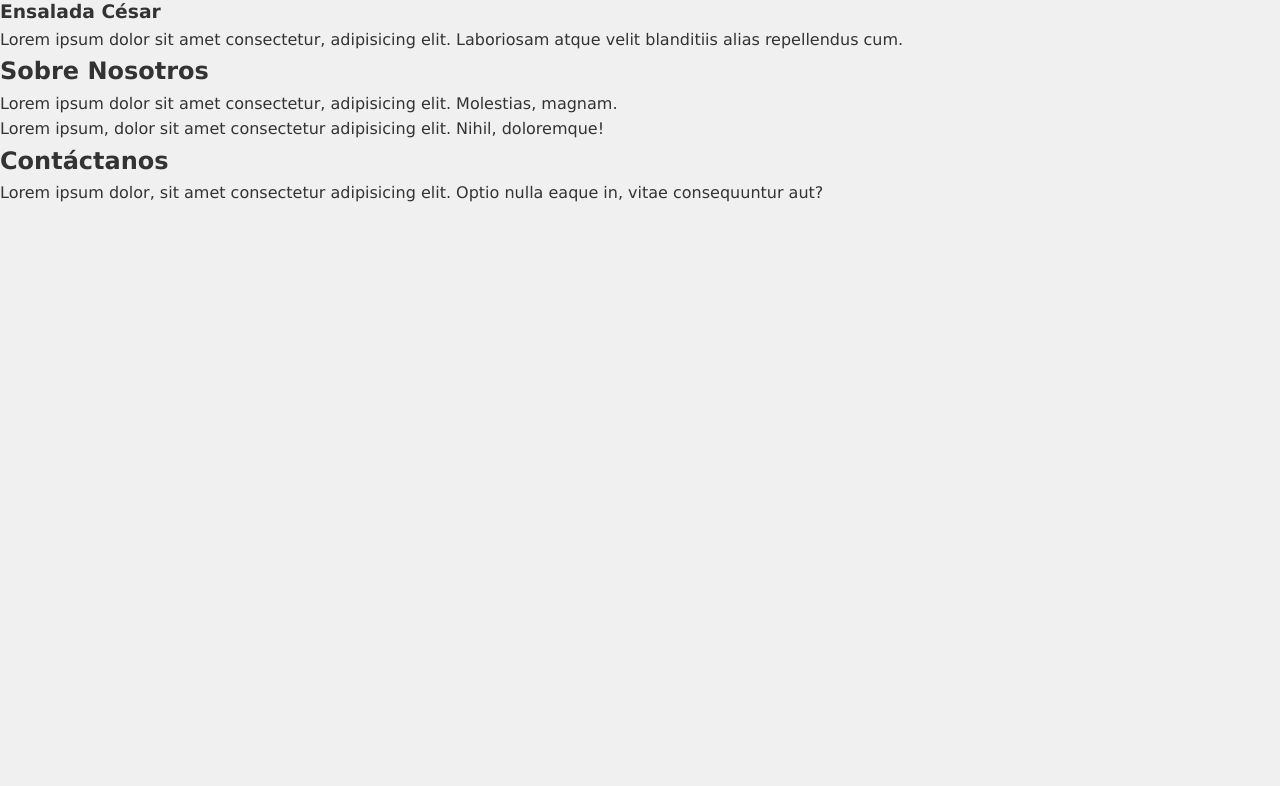
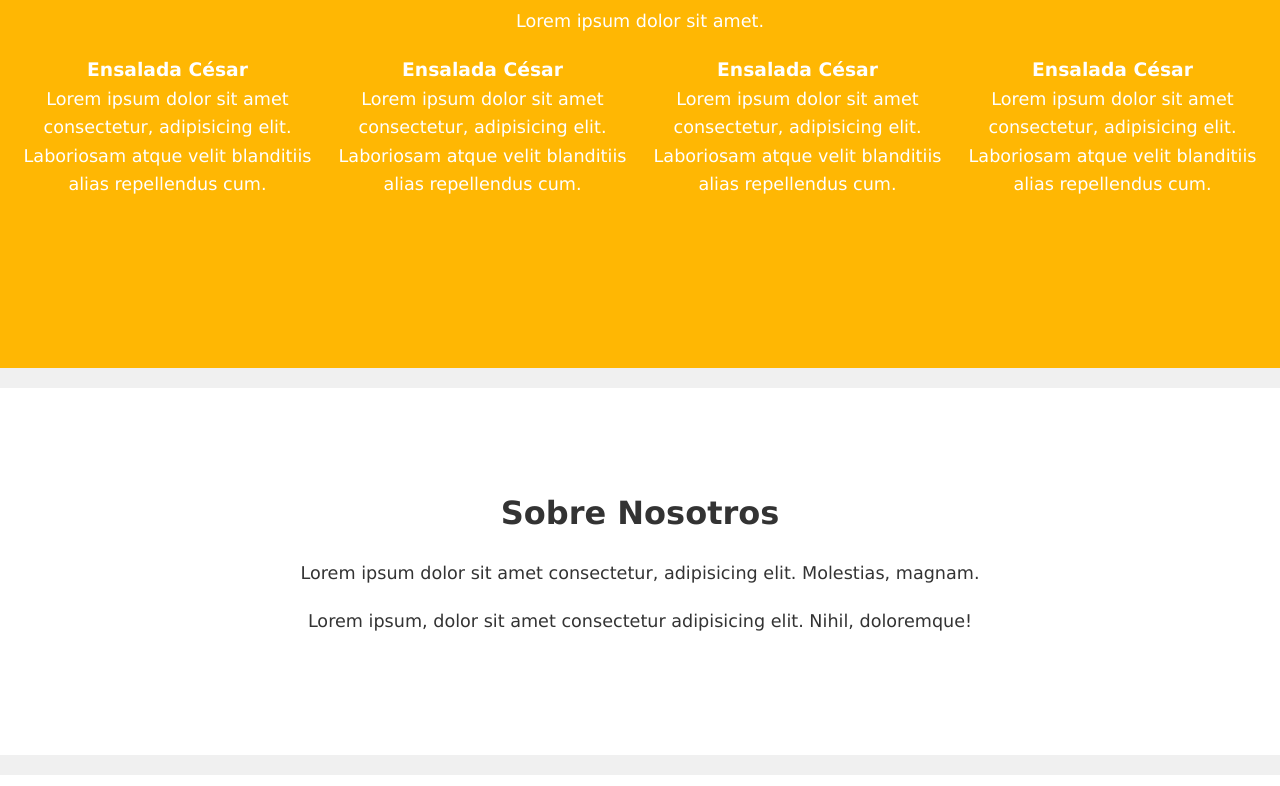
Before and after one commit to IFCD0110-Creacion-Publicacion-Web/Restaurante, a plain HTML site: page index.html in a window 1280 px wide. Shown: the part 234-1020 px from the top of the page. Before the commit the page ends 800 px from the top, so only its background shows below. Drawn offline with Linux system fonts and the light colour scheme.

Commit message:
actualizado

```diff
--- a/styles.css
+++ b/styles.css
@@ -107,4 +107,37 @@ body {
     .logo {
         margin-left: 10px;
     }
+
 }
+
+/* Secciones */
+.section {
+    padding: 100px 20px;
+    text-align: center;
+    background-color: #fff;
+    margin: 20px 0;
+}
+
+.hero {
+    background-color: #ffb703;
+    color: #fff;
+    padding: 150px 20px;
+
+}
+
+h2 {
+    margin-bottom: 20px;
+    font-size: 2rem;
+}
+
+p {
+    font-size: 1.1rem;
+    margin-bottom: 20px;
+}
+
+/* Estilos al menú (contenido) */
+.menu-grid {
+    display: grid;
+    grid-template-columns: repeat(auto-fit, minmax(200px, 1fr));
+    gap: 20px;
+}
```
